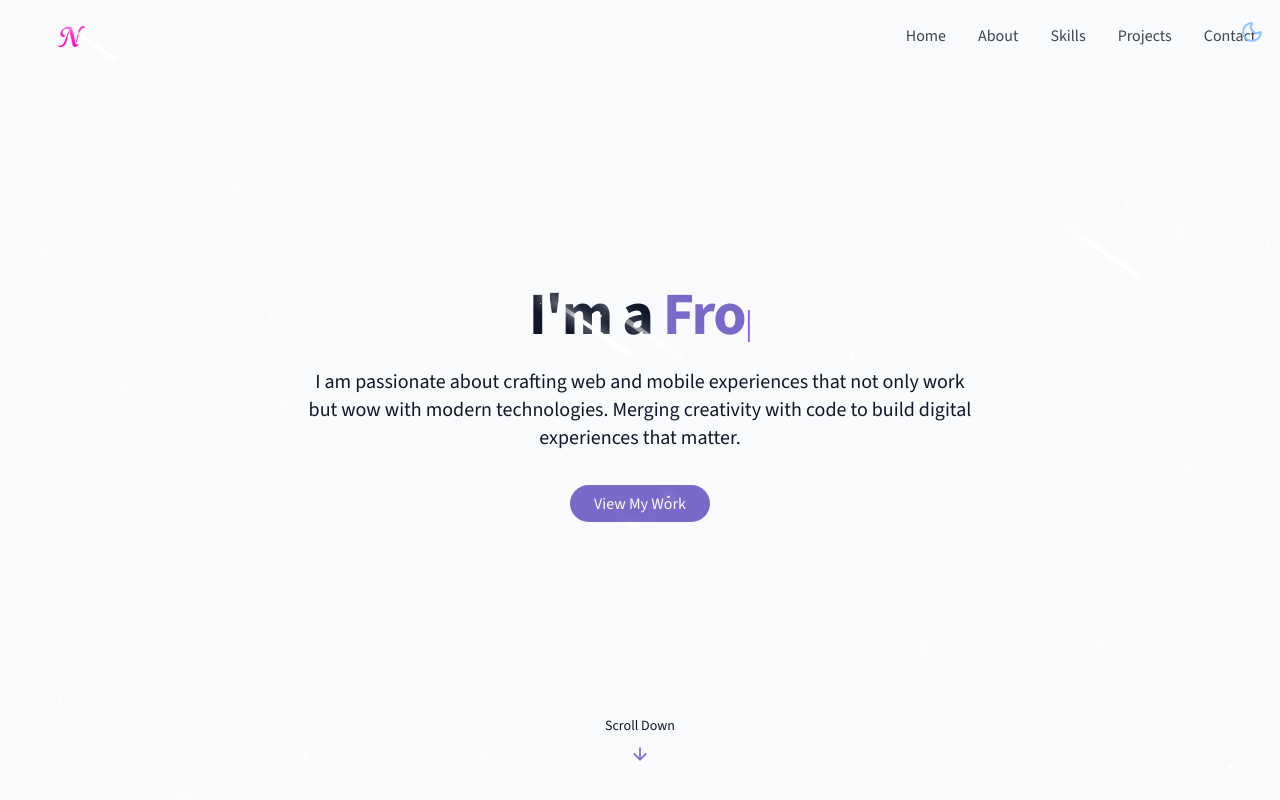
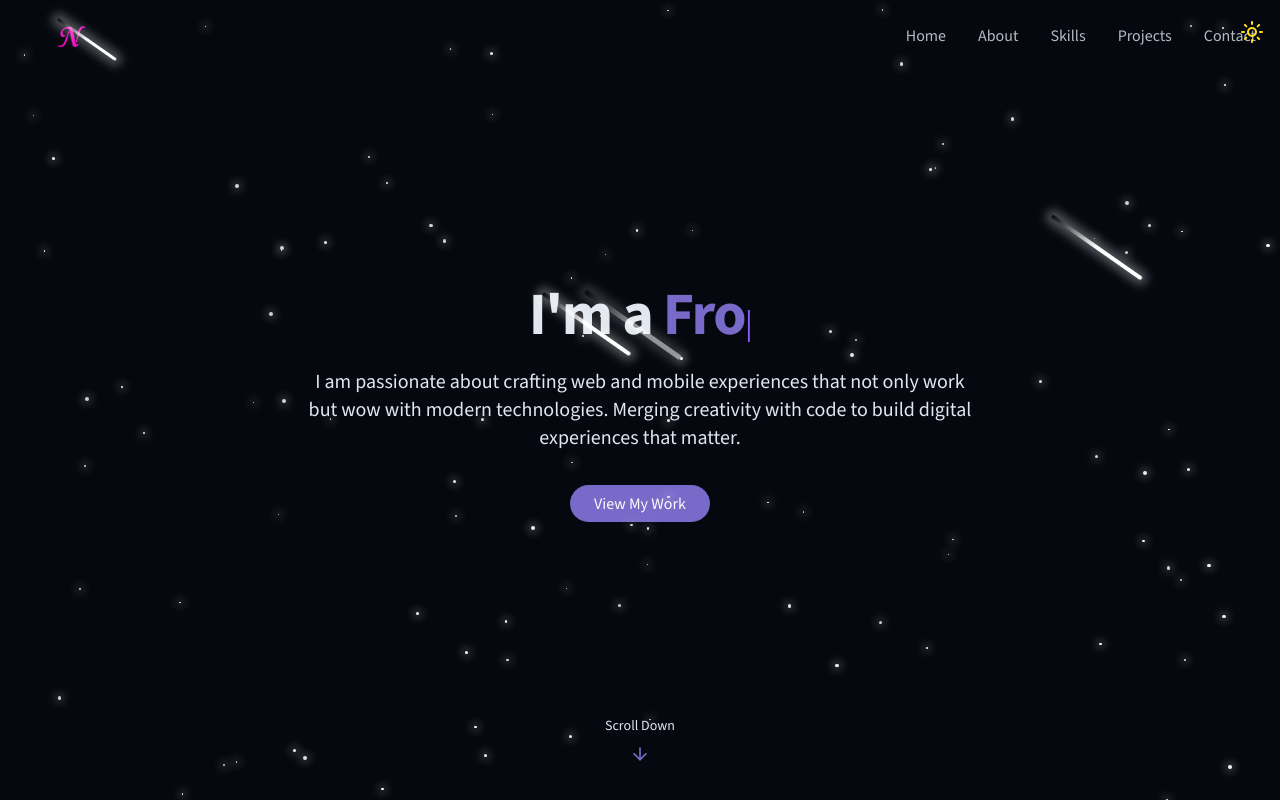
Before and after one commit to nicoleciriboto/MY-PORTFOLIO, a React (Vite) app: page / in a window 1280 px wide. Shown: the top 800 px of the page. Built offline with nearby package versions, Linux system fonts and the light colour scheme.

Commit message:
Refactor ThemeToggle component to simplify theme initialization logic

```diff
--- a/src/components/ThemeToggle.jsx
+++ b/src/components/ThemeToggle.jsx
@@ -7,7 +7,6 @@ export const ThemeToggle = () => {
 
 useEffect(() => {
     const savedTheme = localStorage.getItem("theme");
-        const isMobile = window.innerWidth <= 640;
     if (savedTheme) {
         if (savedTheme === "dark") {
             setIsDarkMode(true);
@@ -16,15 +15,11 @@ export const ThemeToggle = () => {
             setIsDarkMode(false);
             document.documentElement.classList.remove("dark");
         }
-        } else if (isMobile) {
-            // Default to dark mode on mobile
+    } else {
+        // Default to dark mode for all devices
         setIsDarkMode(true);
         localStorage.setItem("theme", "dark");
         document.documentElement.classList.add("dark");
-        } else {
-            setIsDarkMode(false);
-            localStorage.setItem("theme", "light");
-            document.documentElement.classList.remove("dark");
     }
 }, []);
 
```
Lines whose indentation alone changed are shown as unchanged.
